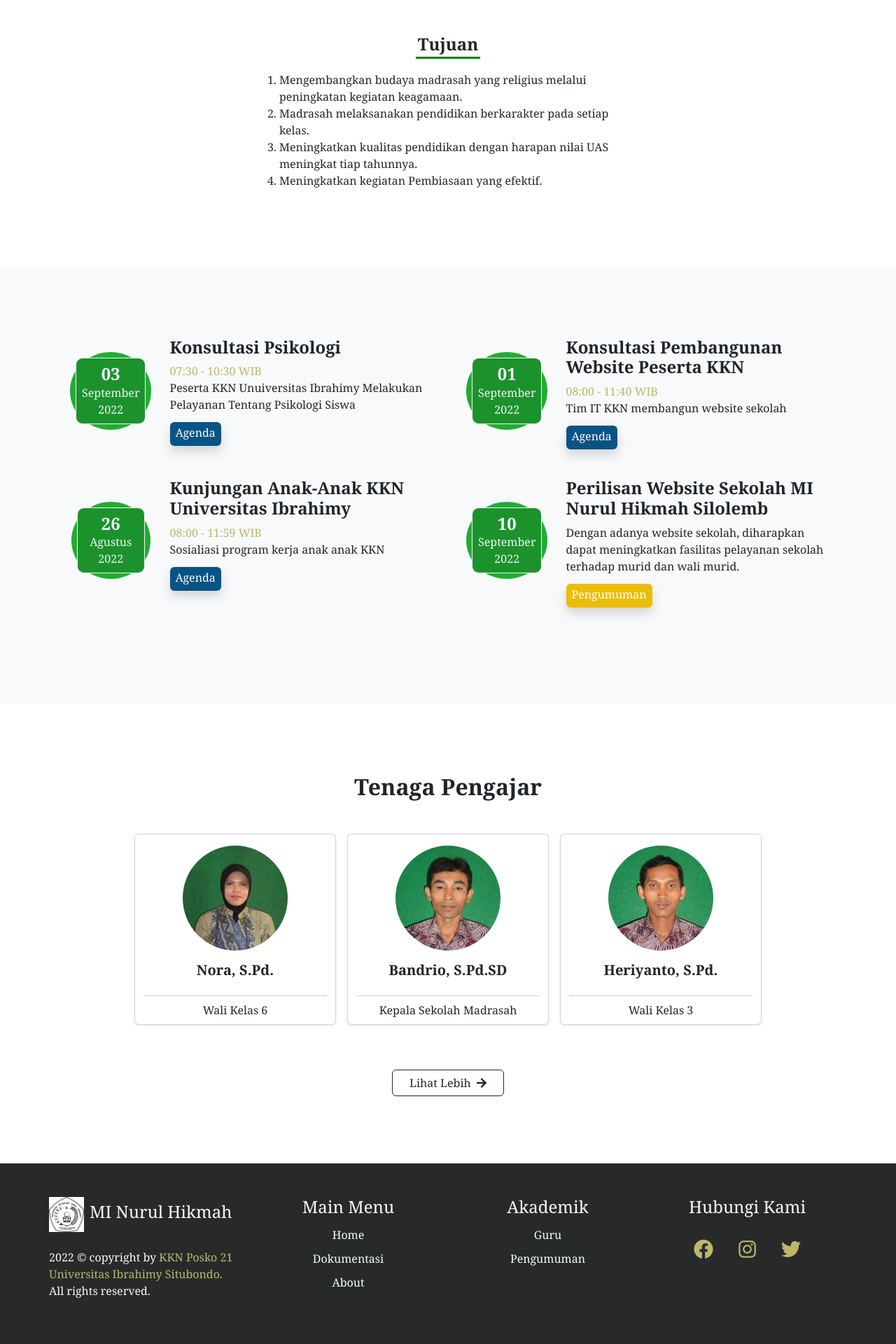
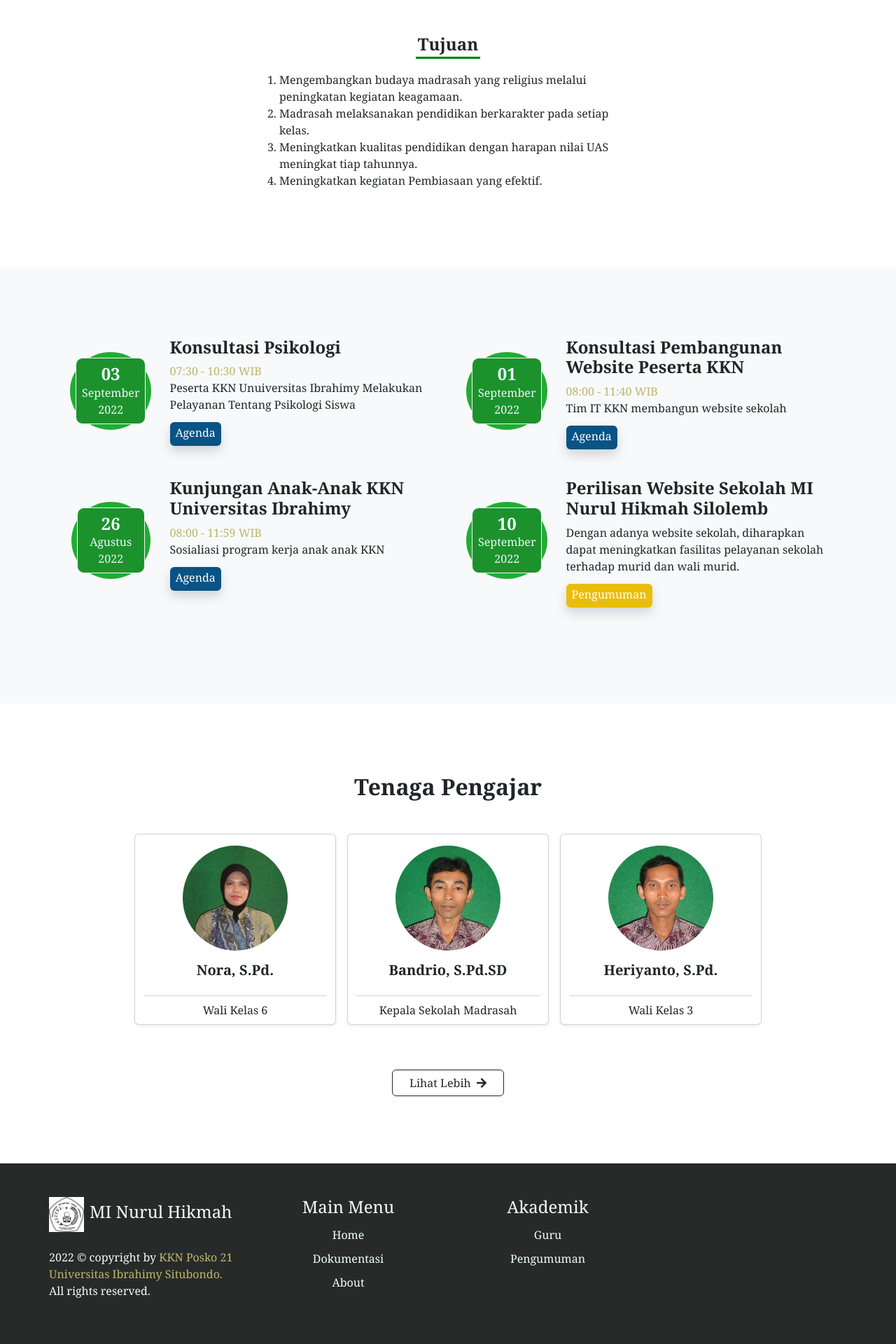
Before and after one commit to SaifulRahmanCoding/sekolah_mi, a PHP site: page /index.php in a window 1280 px wide. Shown: the part 1400-3320 px from the top of the page at 70% size. Run offline with PHP 8.4, Linux system fonts and the light colour scheme; data comes from the database, SQL or seed files in the repository; both versions use the stored data as it was after the commit; grey boxes are pictures that could not be loaded.

Commit message:
pembaruan

```diff
--- a/about.php
+++ b/about.php
@@ -27,7 +27,7 @@
                 $s_about = mysqli_fetch_assoc(mysqli_query($db, "SELECT * FROM about"));
                 $pecah_path_about = (empty($s_about['foto'])) ? "" : explode('../../', $s_about['foto']);
                 ?>
-                <div class="col-12 col-md-6" data-aos="zoom-in" data-aos-delay="200">
+                <div class="col-12 col-md-6 my-4 my-md-0" data-aos="zoom-in">
                     <img src="<?php echo (empty($s_about['foto'])) ? "assets/img/no_image.jpg" : "$pecah_path_about[1]"; ?>" alt="">
                 </div>
                 <div class="col-12 col-md-6 px-4 pb-4" data-aos="zoom-in">
--- a/komponen/footer.php
+++ b/komponen/footer.php
@@ -29,12 +29,9 @@
                 </ul>
             </div>
 
-            <!-- hubungi kami -->
-            <div class="hubungi col-12 col-md-3 text-center">
-                <h4 class="pb-4">Hubungi Kami</h4>
-                <a href="http://" target="_blank" rel="noopener noreferrer"><i class="fab fa-facebook fs-3 mx-3 mx-sm-2 mx-lg-3"></i></a>
-                <a href="http://" target="_blank" rel="noopener noreferrer"><i class="fab fa-instagram fs-3 mx-3 mx-sm-2 mx-lg-3"></i></a>
-                <a href="http://" target="_blank" rel="noopener noreferrer"><i class="fab fa-twitter fs-3 mx-3 mx-sm-2 mx-lg-3"></i></a>
+            <!-- Peta Lokasi -->
+            <div class="col-12 col-md-3 text-center">
+                <iframe src="https://www.google.com/maps/embed?pb=!1m18!1m12!1m3!1d1574.2964082414012!2d113.78930783482839!3d-7.896932427572104!2m3!1f0!2f0!3f0!3m2!1i1024!2i768!4f13.1!3m3!1m2!1s0x2dd6dd0314ec381b%3A0x870b9789788e6fbd!2sMI%20Nurul%20Hikmah%20Silolembu!5e0!3m2!1sid!2sid!4v1662800042580!5m2!1sid!2sid" style="border:0; width: 100%; height: 100%;" allowfullscreen="" loading="lazy" referrerpolicy="no-referrer-when-downgrade"></iframe>
             </div>
         </div>
     </div>
```
Also changed, not shown: db/sekolah_mi.sql (+5 -4 lines).
